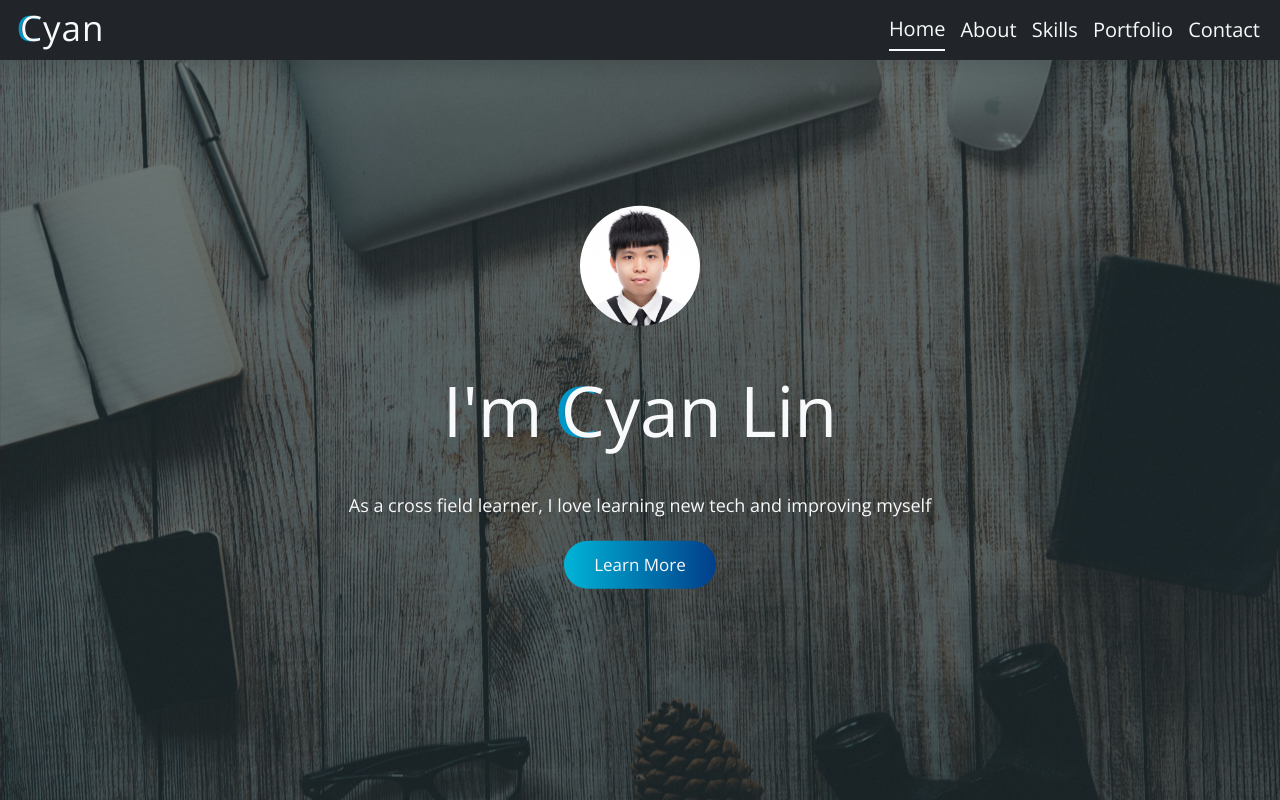
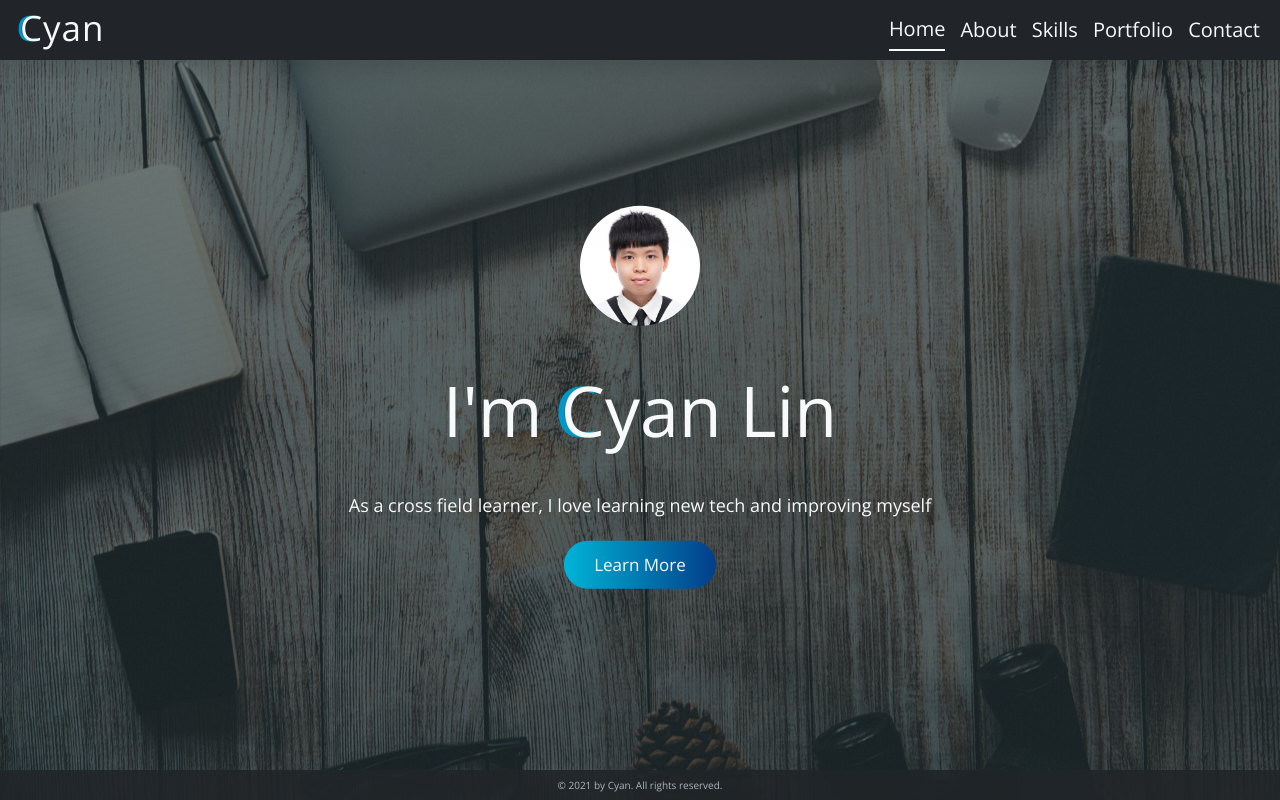
Before and after one commit to Cyan-Lin/my-page, a React (Create React App) app: page / in a window 1280 px wide. Built offline with nearby package versions, Linux system fonts and the light colour scheme; a web font is replaced by a local one.

Commit message:
footer and contact

```diff
--- a/src/components/About.js
+++ b/src/components/About.js
@@ -1,33 +1,8 @@
-import React, { useRef, useEffect } from "react";
+import React from "react";
 
 const About = () => {
-  const aboutRef = useRef(null);
-  let aboutItems;
-  let closeButton;
-
-  useEffect(() => {
-    aboutItems = aboutRef.current.querySelectorAll(".about__item");
-    closeButton = aboutRef.current.querySelector(".btn--close");
-  }, []);
-
-  const onAboutClick = (e) => {
-    if (!e.target.closest(".about__item")) return;
-
-    aboutItems.forEach((item) => item.classList.remove("active"));
-    const clickedItem = e.target.closest(".about__item");
-    aboutRef.current.classList.add("active");
-    closeButton.classList.add("active");
-    clickedItem.classList.add("active");
-  };
-
-  const onCloseClick = () => {
-    aboutRef.current.classList.remove("active");
-    closeButton.classList.remove("active");
-    aboutItems.forEach((item) => item.classList.remove("active"));
-  };
-
   return (
-    <div ref={aboutRef} onClick={onAboutClick} className="about">
+    <div className="about">
       <div className="about__container">
         <h2 className="heading-secondary text-center">About</h2>
         <div className="about__text-container">
--- a/src/components/App.js
+++ b/src/components/App.js
@@ -8,6 +8,7 @@ import Portfolio from "./Portfolio";
 import Contact from "./Contact";
 import Thanks from "./Thanks";
 import Navigation from "./Navigation";
+import Footer from "./Footer";
 
 const App = () => {
   return (
@@ -20,6 +21,7 @@ const App = () => {
         <Route exact path="/portfolio" component={Portfolio} />
         <Route exact path="/contact" component={Contact} />
         <Route exact path="/thanks" component={Thanks} />
+        <Footer />
       </BrowserRouter>
     </div>
   );
--- a/src/components/Contact.js
+++ b/src/components/Contact.js
@@ -3,7 +3,6 @@ import React from "react";
 import { DOMAIN_NAME } from "../config";
 
 const Contact = () => {
-  console.log(process.env.NODE_ENV);
   return (
     <div className="contact">
       <div className="contact__form-box">
@@ -51,7 +50,13 @@ const Contact = () => {
               Your Message
             </label>
           </div>
-          <input type="hidden" name="_subject" value="New submission!" />
+
+          <input type="hidden" name="_captcha" value="false" />
+          <input
+            type="hidden"
+            name="_subject"
+            value="Important! New submission!"
+          />
           <input type="hidden" name="_next" value={`${DOMAIN_NAME}/thanks`} />
           <div className="contact__input-box">
             <button className="btn btn--inline">Send</button>
--- /dev/null
+++ b/src/components/Footer.js
@@ -0,0 +1,13 @@
+import React from "react";
+
+const Footer = () => {
+  return (
+    <div className="footer">
+      <div className="footer__legal">
+        &copy; 2021 by Cyan. All rights reserved.
+      </div>
+    </div>
+  );
+};
+
+export default Footer;
--- a/src/config.js
+++ b/src/config.js
@@ -43,4 +43,7 @@ export const PORTFOLIO = {
 
 export const NAV_LINKS = ["", "About", "Skills", "Portfolio", "Contact"];
 
-export const DOMAIN_NAME = "https://cywebsite.netlify.app";
+export const DOMAIN_NAME =
+  process.env.NODE_ENV === "production"
+    ? "https://cywebsite.netlify.app"
+    : "http://localhost:3000";
--- a/src/sass/abstracts/_variables.scss
+++ b/src/sass/abstracts/_variables.scss
@@ -24,6 +24,7 @@
 
   --color-white-glass: rgba(255, 255, 255, 0.5);
   --color-black-glass: rgba(0, 0, 0, 0.8);
+  --color-grey-glass: rgba(33, 37, 41, 0.9);
 
   // --border-bottom-dark: rgba(#f8f9fa, 0.5);
   --border-bottom-light: 2px solid #f8f9fa;
--- a/src/sass/layout/_footer.scss
+++ b/src/sass/layout/_footer.scss
@@ -0,0 +1,15 @@
+.footer {
+  position: fixed;
+  bottom: 0;
+  left: 0;
+  width: 100%;
+  height: 3rem;
+  background-color: var(--color-grey-glass);
+  display: flex;
+  justify-content: center;
+  align-items: center;
+
+  &__legal {
+    color: var(--color-grey-light-5);
+  }
+}
```
